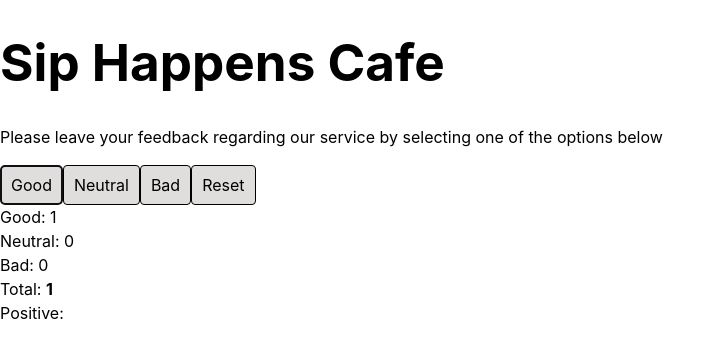
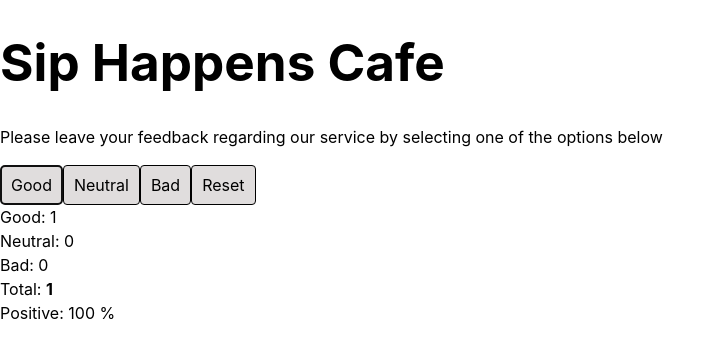
Before and after one commit to OlgaIK2023/goit-react-hw-02, a React (Vite) app: page / in a window 1280 px wide. Both pictures are taken after a click on the button "Good". Shown: the top 358 px of the page, without its empty margins (0-725 px from the left). Built offline with nearby package versions, Linux system fonts and the light colour scheme.

Commit message:
upd percentage

```diff
--- a/src/App.jsx
+++ b/src/App.jsx
@@ -39,6 +39,8 @@ function App() {
 
   const optionsTotal = options.good + options.bad + options.neutral;
 
+  const positivePercentageCalculated = Math.round(((options.good + options.neutral) / optionsTotal) * 100);
+
   useEffect(() => {
     localStorage.setItem("optionsValues", JSON.stringify(options));
   }, [options]);
@@ -50,11 +52,12 @@ function App() {
         handleLogOptions={handleLogOptions}
         total={optionsTotal}
         handleReset={handleReset}
+
       />
 
       {(optionsTotal === 0) && <Notification />}
       {optionsTotal > 0 && isVisibleFeedback && (
-        <Feedback options={options} total={optionsTotal} />
+        <Feedback options={options} total={optionsTotal} positivePercentage={positivePercentageCalculated} />
       )}
 
 
--- a/src/components/Feedback/Feedback.jsx
+++ b/src/components/Feedback/Feedback.jsx
@@ -1,14 +1,14 @@
 // import clsx from "clsx";
 // import css from "./Profile.module.css";
 
-const Feedback = ({options, total}) => {
+const Feedback = ({options, total, positivePercentage}) => {
   return (
     <ul>
       <li>Good: {options.good}</li>
       <li>Neutral: {options.neutral}</li>
       <li>Bad: {options.bad}</li>
       <li>Total: <b>{total}</b> </li>
-      <li>Positive: </li>
+      <li>Positive: {positivePercentage} % </li>
     </ul>
   );
 };
```
